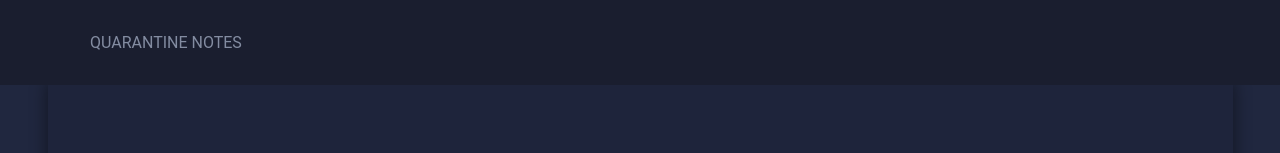
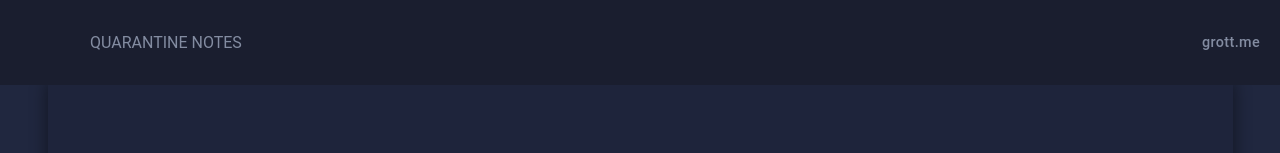
Before and after one commit to lelogrott/quarantinenotes, a Vue app in the folder vuemail-dark/: page / in a window 1280 px wide. Shown: the top 153 px of the page. Built offline with nearby package versions, Linux system fonts and the light colour scheme.

Commit message:
added link to personal website

```diff
--- a/vuemail-dark/src/components/core/Drawer.vue
+++ b/vuemail-dark/src/components/core/Drawer.vue
@@ -13,11 +13,17 @@
       </div>
 
 
-      <!-- <v-spacer />
+      <v-spacer />
 
       <v-toolbar-items>
         <v-flex align-center justify-center layout>
 
+          <v-menu  bottom left>
+            <v-toolbar-title slot="activator">
+              <small><a target="_blank" href="https://grott.me">grott.me</a></small>
+            </v-toolbar-title>
+          </v-menu>
+<!--
           <v-menu  bottom left  offset-y transition="slide-y-transition" content-class="notification-menu">
             <div  slot="activator" class="toolbar-items" to="/notifications">
               <v-badge color="error" overlap>
@@ -57,10 +63,10 @@
               </v-list>
             </v-card>
 
-          </v-menu>
+          </v-menu> -->
 
         </v-flex>
-      </v-toolbar-items> -->
+      </v-toolbar-items>
 
     </v-toolbar>
     <!-- toolbar end -->
```
